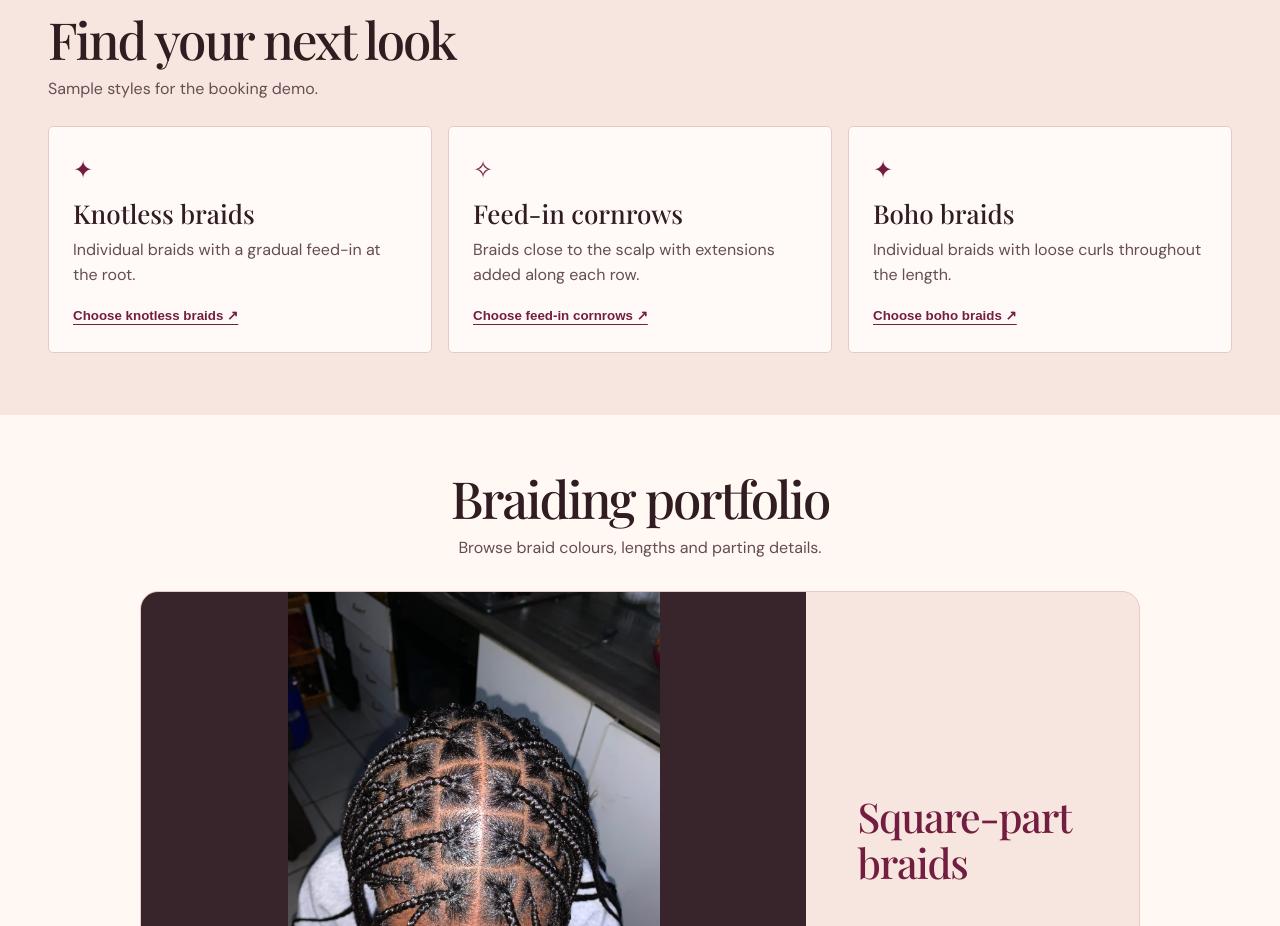
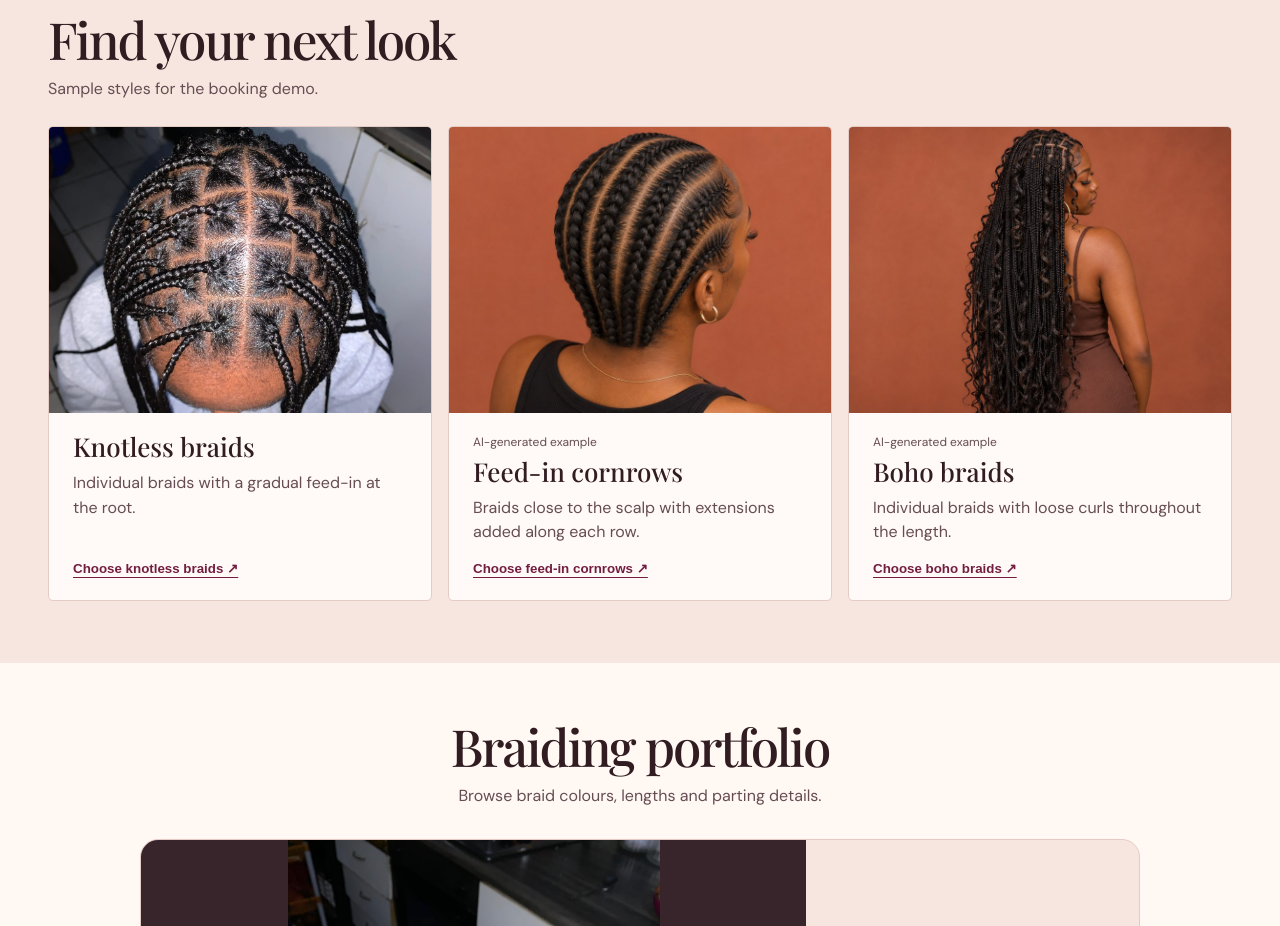
Before and after one commit to Lilonke01/queencess-braids, a plain HTML site: page dist/index.html in a window 1280 px wide. Shown: the part 860-1786 px from the top of the page. Drawn offline with nearby package versions, Linux system fonts and the light colour scheme; a web font is replaced by a local one.

Commit message:
Show example photos for the braid styles

```diff
--- a/dist/index.html
+++ b/dist/index.html
@@ -36,9 +36,32 @@
         <h2>Find your next look</h2>
         <p class="muted">Sample styles for the booking demo.</p>
         <div class="cards">
-          <article><span aria-hidden="true">✦</span><h3>Knotless braids</h3><p>Individual braids with a gradual feed-in at the root.</p><button type="button" class="pick" data-style="Knotless braids">Choose knotless braids ↗</button></article>
-          <article><span aria-hidden="true">✧</span><h3>Feed-in cornrows</h3><p>Braids close to the scalp with extensions added along each row.</p><button type="button" class="pick" data-style="Feed-in cornrows">Choose feed-in cornrows ↗</button></article>
-          <article><span aria-hidden="true">✦</span><h3>Boho braids</h3><p>Individual braids with loose curls throughout the length.</p><button type="button" class="pick" data-style="Boho braids">Choose boho braids ↗</button></article>
+          <article>
+            <img class="style-photo" src="uploads/square-part-braids.jpg" alt="Black individual braids with square parting" loading="lazy">
+            <div class="style-details">
+              <h3>Knotless braids</h3>
+              <p>Individual braids with a gradual feed-in at the root.</p>
+              <button type="button" class="pick" data-style="Knotless braids">Choose knotless braids ↗</button>
+            </div>
+          </article>
+          <article>
+            <img class="style-photo" src="styles/feed-in-cornrows.jpg" alt="Straight-back feed-in cornrows" loading="lazy">
+            <div class="style-details">
+              <p class="style-credit">AI-generated example</p>
+              <h3>Feed-in cornrows</h3>
+              <p>Braids close to the scalp with extensions added along each row.</p>
+              <button type="button" class="pick" data-style="Feed-in cornrows">Choose feed-in cornrows ↗</button>
+            </div>
+          </article>
+          <article>
+            <img class="style-photo" src="styles/boho-braids.jpg" alt="Long individual boho braids mixed with loose spiral curls" loading="lazy">
+            <div class="style-details">
+              <p class="style-credit">AI-generated example</p>
+              <h3>Boho braids</h3>
+              <p>Individual braids with loose curls throughout the length.</p>
+              <button type="button" class="pick" data-style="Boho braids">Choose boho braids ↗</button>
+            </div>
+          </article>
         </div>
       </div>
     </section>
--- a/dist/style.css
+++ b/dist/style.css
@@ -38,7 +38,27 @@ figcaption{text-align:right;color:var(--muted);font-size:12px;margin-top:7px}
 /* Keep the sample style cards in a single row when space allows. */
 .cards{display:grid;grid-template-columns:repeat(3,1fr);gap:16px;margin-top:24px}
 article,form,details{background:#fffaf7;border:1px solid var(--line);border-radius:5px;padding:24px}
-article span{color:var(--wine);display:block;font-size:24px;margin-bottom:12px}
+.cards article {
+  display: flex;
+  flex-direction: column;
+  overflow: hidden;
+  padding: 0;
+}
+.style-photo {
+  display: block;
+  width: 100%;
+  aspect-ratio: 4 / 3;
+  object-fit: cover;
+}
+.style-details {
+  display: flex;
+  flex: 1;
+  flex-direction: column;
+  align-items: flex-start;
+  padding: 20px 24px 24px;
+}
+.style-details .pick { margin-top: auto; }
+.style-details .style-credit { margin: 0 0 6px; font-size: 12px; }
 article p{color:var(--muted)}
 .pick{border:0;background:none;padding:0;text-align:left;text-decoration:underline}
 /* Align the booking instructions and form side by side. */
```
Also changed, not shown: dist/styles/boho-braids.jpg (added), dist/styles/feed-in-cornrows.jpg (added).
